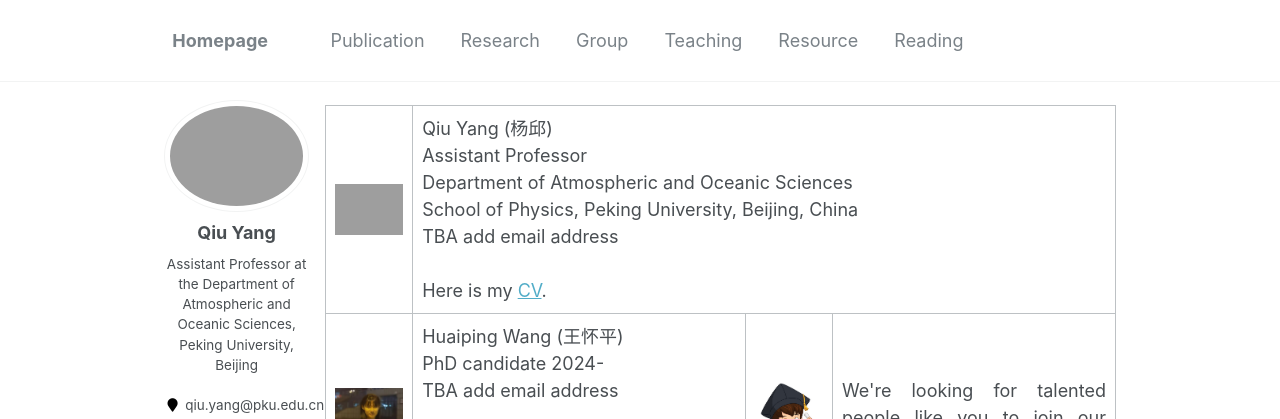
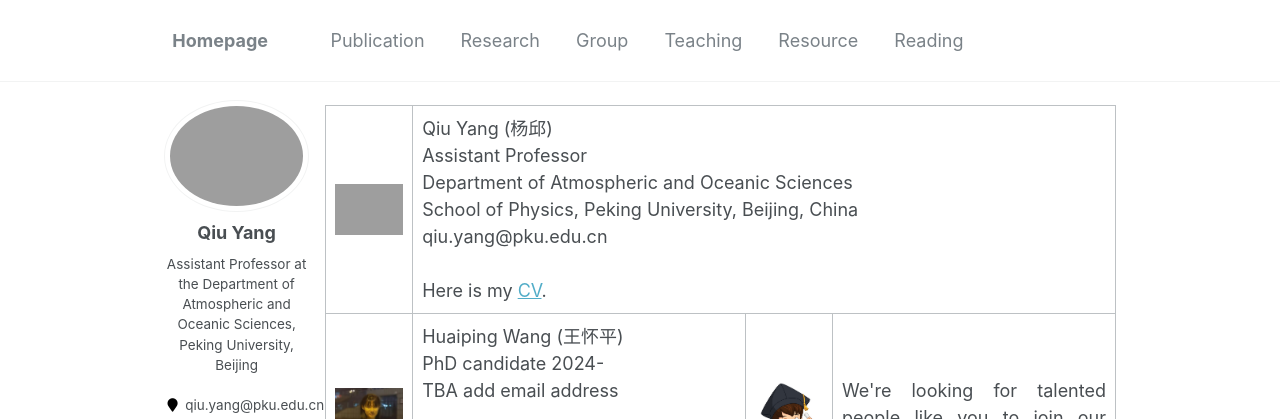
Before and after one commit to qiuyang50/qiuyang50.github.io, a Jekyll site: the page built from _pages/group.md, in a window 1280 px wide. Shown: the top 419 px of the page. Built offline with Jekyll 4.4.1, drawn with Linux system fonts in a browser that asks for light colours; grey boxes are pictures that could not be loaded.

Commit message:
Update group.md

```diff
--- a/_pages/group.md
+++ b/_pages/group.md
@@ -9,7 +9,7 @@ author_profile: true
 <table>
   <tr>
     <td><img src="/images/QiuYang_zoom.jpg" alt="drawing" width="300"/></td>
-    <td colspan="3">Qiu Yang (杨邱)<br>Assistant Professor<br>Department of Atmospheric and Oceanic Sciences<br>School of Physics, Peking University, Beijing, China<br>TBA add email address<br><br>Here is my <a href="/_pages/cv.md">CV</a>.</td>
+    <td colspan="3">Qiu Yang (杨邱)<br>Assistant Professor<br>Department of Atmospheric and Oceanic Sciences<br>School of Physics, Peking University, Beijing, China<br>qiu.yang@pku.edu.cn<br><br>Here is my <a href="/_pages/cv.md">CV</a>.</td>
   </tr>
   <tr>
     <td><img src="/images/HuaipingWang_2024PhD.jpg" alt="drawing" width="300"/></td>
```
